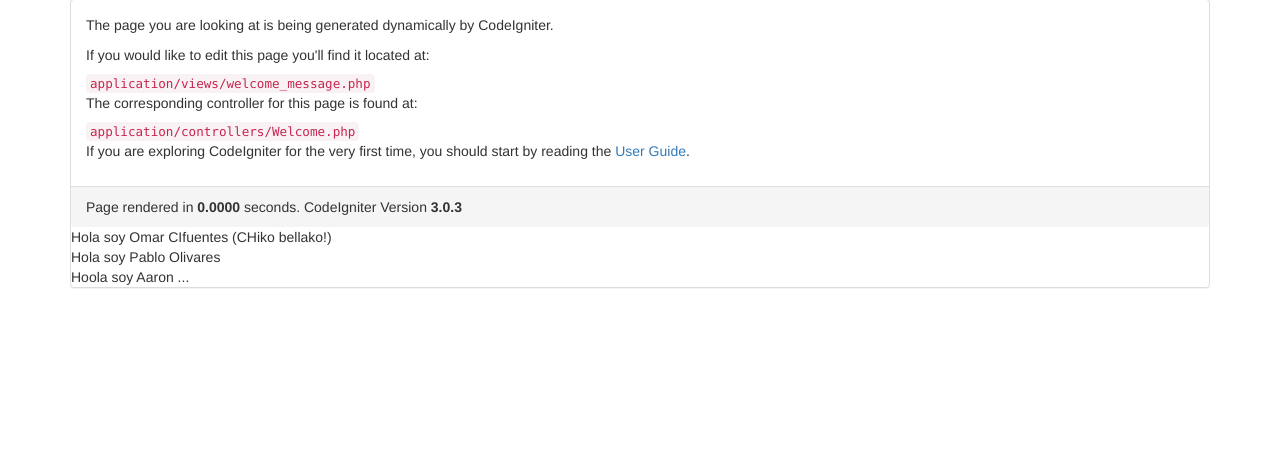
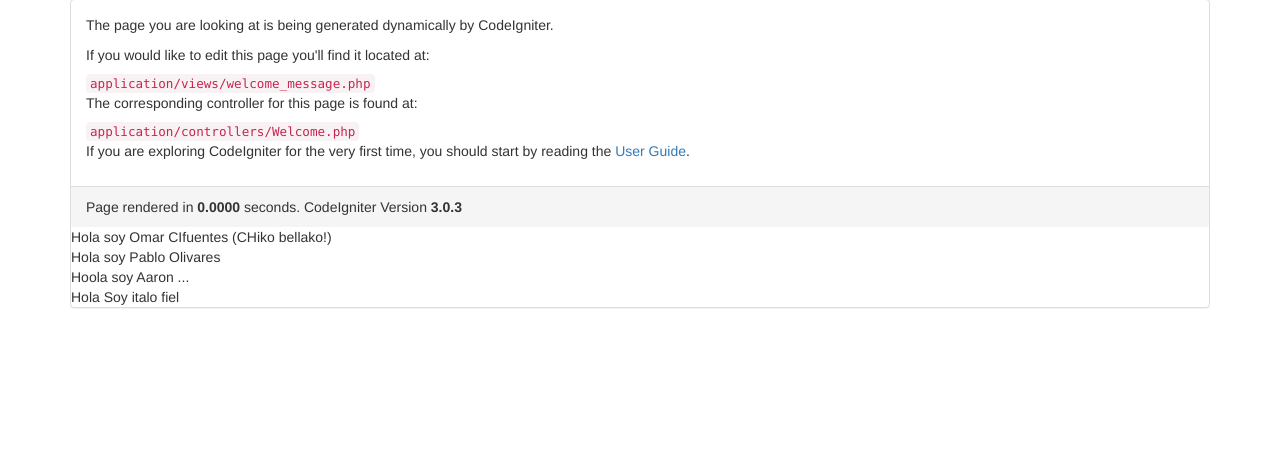
Before and after one commit to xaloh007/TeclerasVirtualesPHP, a CodeIgniter app: page /CodeIgniter/ in a window 1280 px wide. Shown: the part 193-668 px from the top of the page. Run offline with CodeIgniter, Linux system fonts and the light colour scheme.

Commit message:
agregar hola mundo

```diff
--- a/application/views/welcome_message.php
+++ b/application/views/welcome_message.php
@@ -23,4 +23,5 @@ defined('BASEPATH') OR exit('No direct script access allowed');
 	<div> Hola soy Omar CIfuentes (CHiko bellako!)</div>
 	<div>Hola soy Pablo Olivares</div>
 	<div>Hoola soy Aaron ...</div>
+	<div>Hola Soy italo fiel</div>
 	</div>
```
